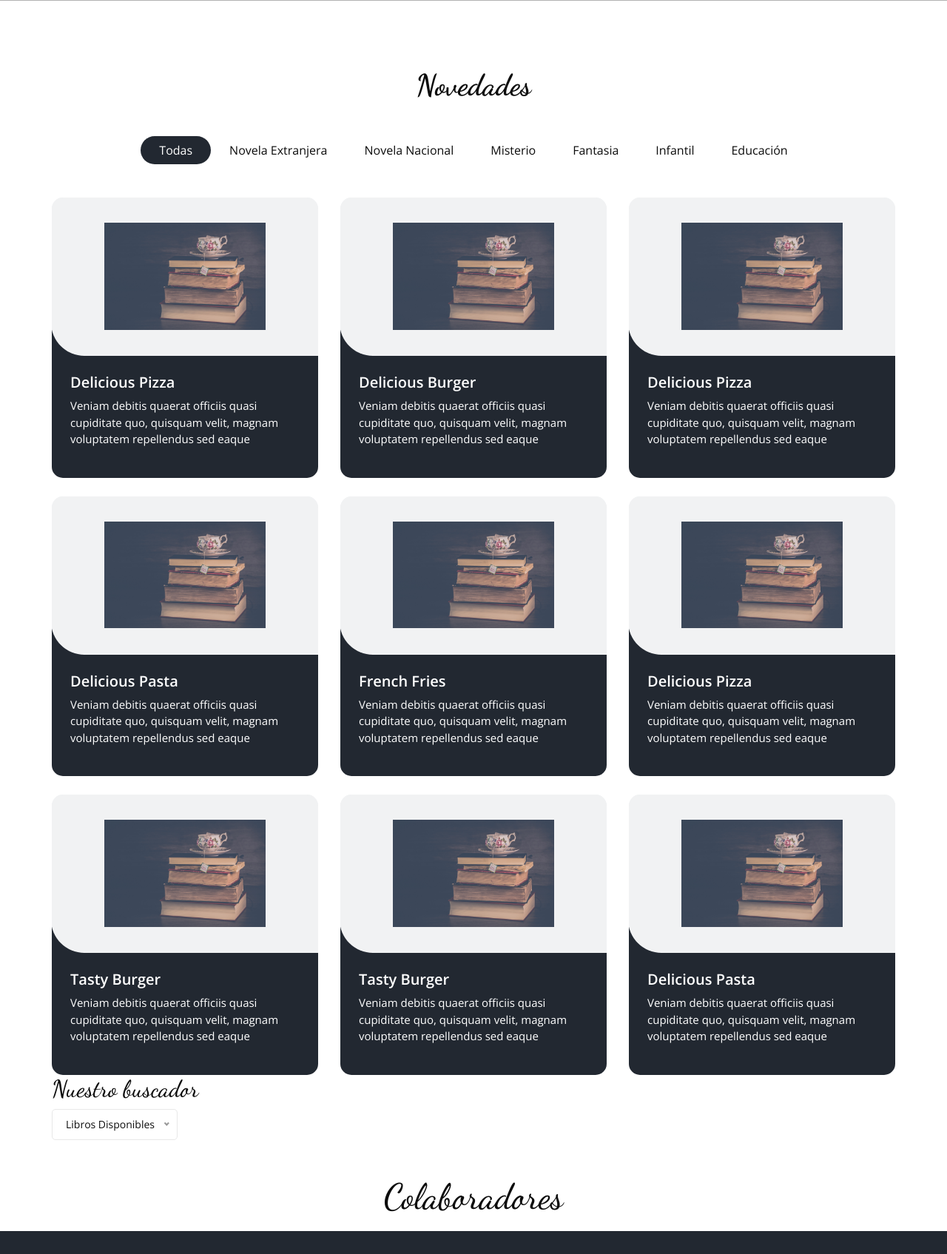
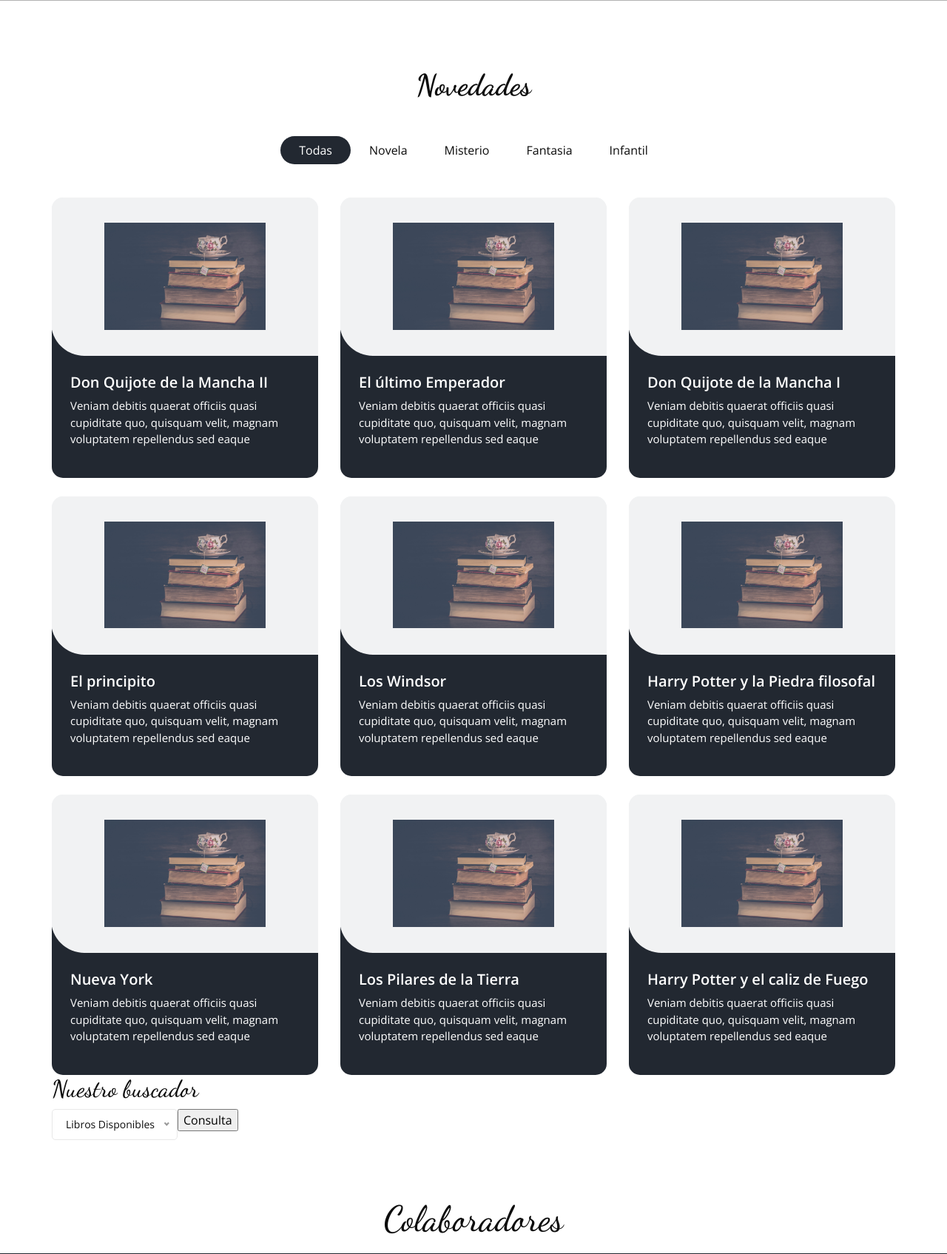
Before and after one commit to carOrLa03/bibliotecaCarmenDWS, a PHP site: page /libros in a window 1280 px wide. Shown: the part 799-2494 px from the top of the page at 74% size. Run offline with PHP 8.4, Linux system fonts and the light colour scheme; data that the repository does not hold is empty; some libraries are stand-ins or nearby versions; grey boxes are pictures that could not be loaded.

Commit message:
muestra todos libros

```diff
--- a/app/controllers/libros.php
+++ b/app/controllers/libros.php
@@ -1,12 +1,57 @@
 <?php
 require_once __DIR__ . "/../../database/lentity.php";
 require_once __DIR__ . "/../../entity/Colaboradores.php";
+require_once __DIR__ . "/../../entity/Libros.php";
 require_once __DIR__ . "/../../utils/utils.php";
 require_once __DIR__ . "/../../exceptions/DataBaseException.php";
 
 // mostrar los colaboradores
 require_once __DIR__ . "/../../database/queryBuilder.php";
 require_once __DIR__ . "/../../repository/ColaboradorRepositorio.php";
+require_once __DIR__ . "/../../repository/LibrosRepository.php";
 require_once __DIR__ . "/../../core/bootstrap.php";
 
+$selectLibros = $_POST['selectLibros'];
+if (isset($_POST['consultaLibros'])) {
+    $libRepositorio = new LibrosRepository();
+    // si la eleccion es Libros Disponibles
+    if (strcmp($selectLibros, '1') == 0) {
+        echo "hola";
+        $arrayLibrosDisponibles = $libRepositorio->findLibrosDisponibles();
+        var_dump($arrayLibrosDisponibles);
+
+        // si la eleccion es Todos los libros
+    } else if (strcmp($selectLibros, '2') == 0) {
+        $arrayTodosLibros = $libRepositorio->findAll();
+        echo "<div><table class='tabla_libros'>
+        <thead>
+        <tr><th>nombre_libro</th>
+        <th>autor</th>
+        <th>genero</th>
+        <th>país_autor</th>
+        <th>páginas</th>
+        <th>año_edición</th></tr>
+        </thead>
+        <tbody>";
+        foreach ($arrayTodosLibros as $libro) {
+            $nomlibro = $libro->getNombre();
+            $autor = $libro->getAutor();
+            $genero = $libro->getGenero();
+            $pais = $libro->getPais();
+            $pag = $libro->getPaginas();
+            $ano = $libro->getAno();
+            echo "<tr>
+            <td>'$nomlibro'</td>
+            <td>'$autor'</td>
+            <td>'$genero'</td>
+            <td>'$pais'</td>
+            <td>'$pag'</td>
+            <td>'$ano'</td>
+            </tr>";
+        }
+        echo "</tbody>
+        </table></div>";
+    } else {
+    }
+}
 require_once __DIR__ . "/../views/libros.view.php";
--- a/app/views/libros.view.php
+++ b/app/views/libros.view.php
@@ -14,12 +14,10 @@ require_once __DIR__ . "/partials/menu.part.php";
 
     <ul class="filters_menu">
       <li class="active" data-filter="*">Todas</li>
-      <li data-filter=".burger">Novela Extranjera</li>
-      <li data-filter=".pizza">Novela Nacional</li>
+      <li data-filter=".burger">Novela</li>
       <li data-filter=".fries">Misterio</li>
-      <li data-filter=".fries">Fantasia</li>
+      <li data-filter=".pizza">Fantasia</li>
       <li data-filter=".pasta">Infantil</li>
-      <li data-filter=".fries">Educación</li>
 
     </ul>
 
@@ -33,7 +31,7 @@ require_once __DIR__ . "/partials/menu.part.php";
               </div>
               <div class="detail-box">
                 <h5>
-                  Delicious Pizza
+                  Don Quijote de la Mancha II
                 </h5>
                 <p>
                   Veniam debitis quaerat officiis quasi cupiditate quo, quisquam velit, magnam voluptatem repellendus sed eaque
@@ -50,7 +48,7 @@ require_once __DIR__ . "/partials/menu.part.php";
               </div>
               <div class="detail-box">
                 <h5>
-                  Delicious Burger
+                  El último Emperador
                 </h5>
                 <p>
                   Veniam debitis quaerat officiis quasi cupiditate quo, quisquam velit, magnam voluptatem repellendus sed eaque
@@ -67,7 +65,7 @@ require_once __DIR__ . "/partials/menu.part.php";
               </div>
               <div class="detail-box">
                 <h5>
-                  Delicious Pizza
+                  Don Quijote de la Mancha I
                 </h5>
                 <p>
                   Veniam debitis quaerat officiis quasi cupiditate quo, quisquam velit, magnam voluptatem repellendus sed eaque
@@ -84,7 +82,7 @@ require_once __DIR__ . "/partials/menu.part.php";
               </div>
               <div class="detail-box">
                 <h5>
-                  Delicious Pasta
+                  El principito
                 </h5>
                 <p>
                   Veniam debitis quaerat officiis quasi cupiditate quo, quisquam velit, magnam voluptatem repellendus sed eaque
@@ -101,7 +99,7 @@ require_once __DIR__ . "/partials/menu.part.php";
               </div>
               <div class="detail-box">
                 <h5>
-                  French Fries
+                  Los Windsor
                 </h5>
                 <p>
                   Veniam debitis quaerat officiis quasi cupiditate quo, quisquam velit, magnam voluptatem repellendus sed eaque
@@ -118,7 +116,7 @@ require_once __DIR__ . "/partials/menu.part.php";
               </div>
               <div class="detail-box">
                 <h5>
-                  Delicious Pizza
+                  Harry Potter y la Piedra filosofal
                 </h5>
                 <p>
                   Veniam debitis quaerat officiis quasi cupiditate quo, quisquam velit, magnam voluptatem repellendus sed eaque
@@ -135,7 +133,7 @@ require_once __DIR__ . "/partials/menu.part.php";
               </div>
               <div class="detail-box">
                 <h5>
-                  Tasty Burger
+                  Nueva York
                 </h5>
                 <p>
                   Veniam debitis quaerat officiis quasi cupiditate quo, quisquam velit, magnam voluptatem repellendus sed eaque
@@ -152,7 +150,7 @@ require_once __DIR__ . "/partials/menu.part.php";
               </div>
               <div class="detail-box">
                 <h5>
-                  Tasty Burger
+                  Los Pilares de la Tierra
                 </h5>
                 <p>
                   Veniam debitis quaerat officiis quasi cupiditate quo, quisquam velit, magnam voluptatem repellendus sed eaque
@@ -169,7 +167,7 @@ require_once __DIR__ . "/partials/menu.part.php";
               </div>
               <div class="detail-box">
                 <h5>
-                  Delicious Pasta
+                  Harry Potter y el caliz de Fuego
                 </h5>
                 <p>
                   Veniam debitis quaerat officiis quasi cupiditate quo, quisquam velit, magnam voluptatem repellendus sed eaque
@@ -185,10 +183,16 @@ require_once __DIR__ . "/partials/menu.part.php";
         <h2>Nuestro buscador</h2>
       </div>
       <div bucador__seleccion>
-        <select class="select" data-mdb-filter="true">
-          <option value="1">Libros Disponibles</option>
-          <option value="2">Libros Totales</option>
-        </select>
+        <form action="#" method="post">
+          <select class="select" data-mdb-filter="true" name="selectLibros">
+            <option value="1">Libros Disponibles</option>
+            <option value="2">Todos los libros</option>
+          </select>
+          <div class="botonBuscaLibros">
+            <input type="submit" value="Consulta" name="consultaLibros">
+          </div>
+        </form>
+
       </div>
     </div>
   </div>
--- a/database/queryBuilder.php
+++ b/database/queryBuilder.php
@@ -26,6 +26,25 @@ abstract class QueryBuilder
             throw new DataBException("No se ha podido ejecutar la Query solicitada");
         }
     }
+    // funcion para devolver los datos con una condición
+    // si el cod_libro no existe en la tabla prestamos, ese libro está disponible
+    public function findLibrosDisponibles()
+    {
+        try {
+            $sql = "SELECT *
+                     FROM $this->tabla
+                     WHERE EXITS (SELECT Cod_libroP
+                                    FROM prestamos
+                                    WHERE devuelto == true and
+                                    Cod_libroP == Cod_libro)";
+            $pdoStatment = $this->conexion->prepare($sql);
+            $pdoStatment->execute();
+            return $pdoStatment->fetchAll(PDO::FETCH_CLASS |
+                PDO::FETCH_PROPS_LATE, $this->entidad, $this->args);
+        } catch (DataBException $e) {
+            throw new DataBException("No se ha podido ejecutar la Query solicitada");
+        }
+    }
 
     // método para insertar registros en las tablas
     public function save($entidad)
--- /dev/null
+++ b/repository/LibrosRepository.php
@@ -0,0 +1,9 @@
+<?php
+require_once __DIR__ . "/../database/queryBuilder.php";
+class LibrosRepository extends QueryBuilder
+{
+    public function __construct($tabla = 'libros', $entidad = 'Libros', $argumentos = ['nombre_libro', 'autor', 'genero', 'pais_autor', 'paginas', 'ano_edicion'])
+    {
+        parent::__construct($tabla, $entidad, $argumentos);
+    }
+}
```
Also changed, not shown: entity/Libros.php (+29 -5 lines).
